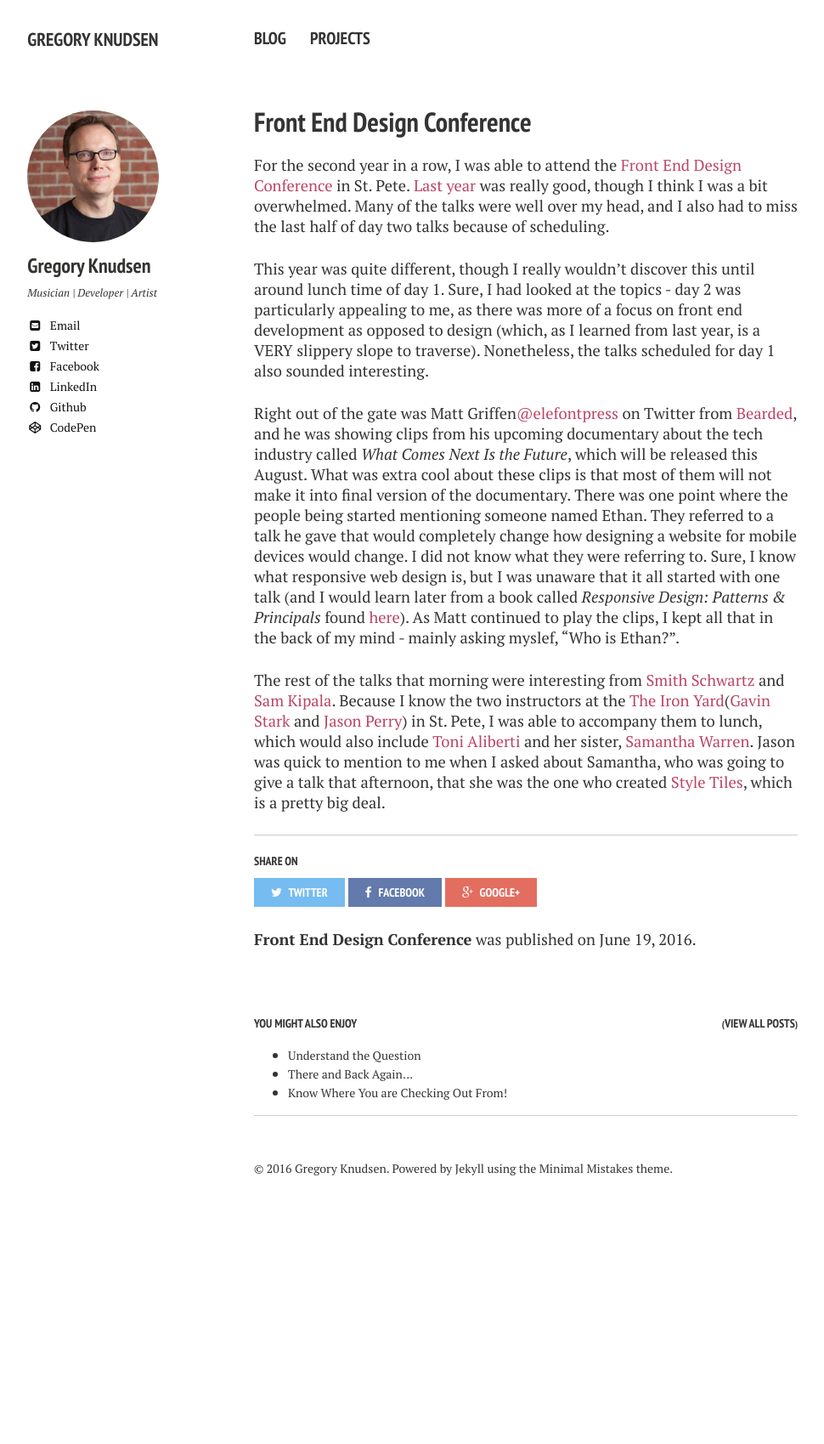
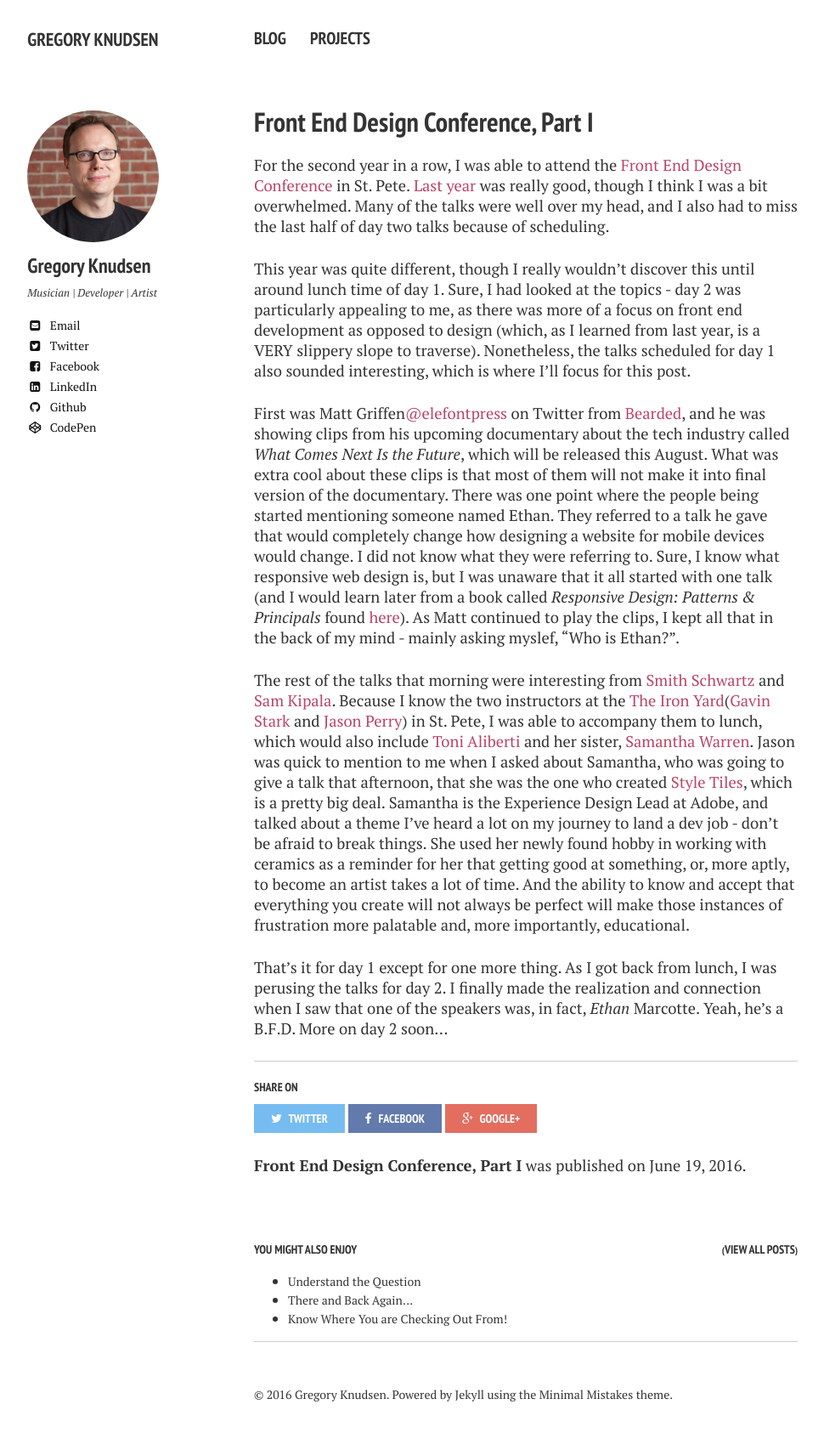
Before and after one commit to gregknudsen/gregknudsen.github.io, a Jekyll site: the page built from _posts/2016-06-19-Front-End-Design-Conference.md, in a window 1280 px wide. Shown: the whole page at 85% size, without its empty margins (21-991 px from the left). Built offline with Jekyll 4.4.1, drawn with Linux system fonts in a browser that asks for light colours; nearby versions of some CDN libraries; before the commit the page ends 1433 px from its top, so only the background shows below that.

Commit message:
day 1 blog first draft - still need to add relevant links

```diff
--- a/_posts/2016-06-19-Front-End-Design-Conference.md
+++ b/_posts/2016-06-19-Front-End-Design-Conference.md
@@ -1,6 +1,6 @@
 ---
 layout: post
-title: Front End Design Conference
+title: Front End Design Conference, Part I
 excerpt: "A LOT of B.F.D.'s here"
 tags: [blog, employment, Front End Design Conference, Aaron Draplin, Ethan Marcotte]
 comments: true
@@ -8,8 +8,10 @@
 
 For the second year in a row, I was able to attend the [Front End Design Conference](http://frontenddesignconference.com/){:target="_blank"} in St. Pete. [Last year](http://frontenddesignconference.com/2015/){:target="_blank"} was really good, though I think I was a bit overwhelmed. Many of the talks were well over my head, and I also had to miss the last half of day two talks because of scheduling.
 
-This year was quite different, though I really wouldn't discover this until around lunch time of day 1. Sure, I had looked at the topics - day 2 was particularly appealing to me, as there was more of a focus on front end development as opposed to design (which, as I learned from last year, is a VERY slippery slope to traverse). Nonetheless, the talks scheduled for day 1 also sounded interesting.
+This year was quite different, though I really wouldn't discover this until around lunch time of day 1. Sure, I had looked at the topics - day 2 was particularly appealing to me, as there was more of a focus on front end development as opposed to design (which, as I learned from last year, is a VERY slippery slope to traverse). Nonetheless, the talks scheduled for day 1 also sounded interesting, which is where I'll focus for this post.
 
-Right out of the gate was Matt Griffen[@elefontpress](https://twitter.com/elefontpress) on Twitter from [Bearded](http://www.bearded.com/){:target="_blank"}, and he was showing clips from his upcoming documentary about the tech industry called *What Comes Next Is the Future*, which will be released this August. What was extra cool about these clips is that most of them will not make it into final version of the documentary. There was one point where the people being started mentioning someone named Ethan. They referred to a talk he gave that would completely change how designing a website for mobile devices would change. I did not know what they were referring to. Sure, I know what responsive web design is, but I was unaware that it all started with one talk (and I would learn later from a book called *Responsive Design: Patterns & Principals* found [here](https://abookapart.com/products/responsive-design-patterns-principles){:target="_blank"}). As Matt continued to play the clips, I kept all that in the back of my mind - mainly asking myslef, "Who is Ethan?".
+First was Matt Griffen[@elefontpress](https://twitter.com/elefontpress) on Twitter from [Bearded](http://www.bearded.com/){:target="_blank"}, and he was showing clips from his upcoming documentary about the tech industry called *What Comes Next Is the Future*, which will be released this August. What was extra cool about these clips is that most of them will not make it into final version of the documentary. There was one point where the people being started mentioning someone named Ethan. They referred to a talk he gave that would completely change how designing a website for mobile devices would change. I did not know what they were referring to. Sure, I know what responsive web design is, but I was unaware that it all started with one talk (and I would learn later from a book called *Responsive Design: Patterns & Principals* found [here](https://abookapart.com/products/responsive-design-patterns-principles){:target="_blank"}). As Matt continued to play the clips, I kept all that in the back of my mind - mainly asking myslef, "Who is Ethan?".
 
-The rest of the talks that morning were interesting from [Smith Schwartz]() and [Sam Kipala](). Because I know the two instructors at the [The Iron Yard]()([Gavin Stark]() and [Jason Perry]()) in St. Pete, I was able to accompany them to lunch, which would also include [Toni Aliberti]() and her sister, [Samantha Warren](). Jason was quick to mention to me when I asked about Samantha, who was going to give a talk that afternoon, that she was the one who created [Style Tiles](), which is a pretty big deal.
+The rest of the talks that morning were interesting from [Smith Schwartz]() and [Sam Kipala](). Because I know the two instructors at the [The Iron Yard]()([Gavin Stark]() and [Jason Perry]()) in St. Pete, I was able to accompany them to lunch, which would also include [Toni Aliberti]() and her sister, [Samantha Warren](). Jason was quick to mention to me when I asked about Samantha, who was going to give a talk that afternoon, that she was the one who created [Style Tiles](), which is a pretty big deal. Samantha is the Experience Design Lead at Adobe, and talked about a theme I've heard a lot on my journey to land a dev job - don't be afraid to break things. She used her newly found hobby in working with ceramics as a reminder for her that getting good at something, or, more aptly, to become an artist takes a lot of time. And the ability to know and accept that everything you create will not always be perfect will make those instances of frustration more palatable and, more importantly, educational.
+
+That's it for day 1 except for one more thing. As I got back from lunch, I was perusing the talks for day 2. I finally made the realization and connection when I saw that one of the speakers was, in fact, *Ethan* Marcotte. Yeah, he's a B.F.D. More on day 2 soon...
```
